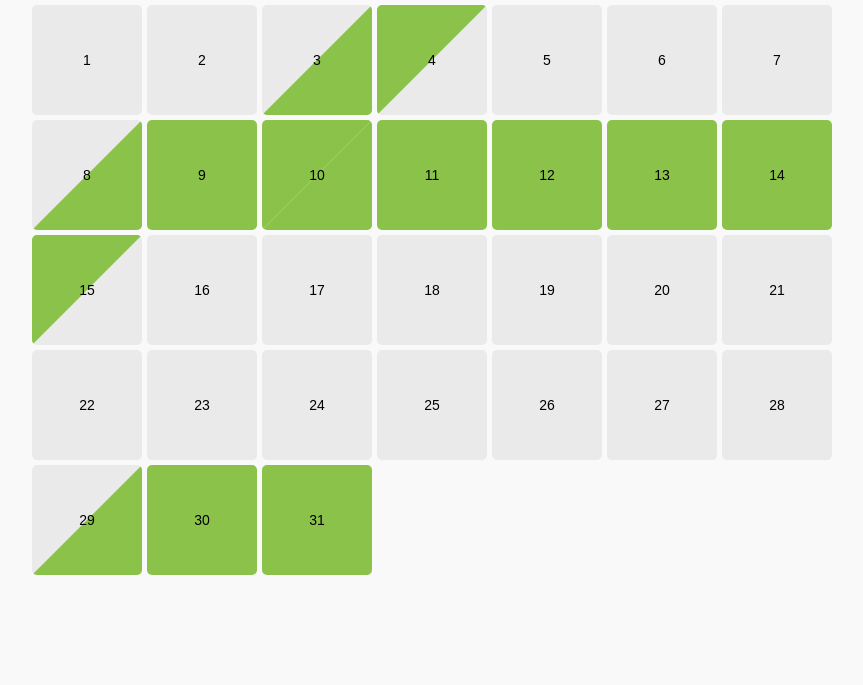
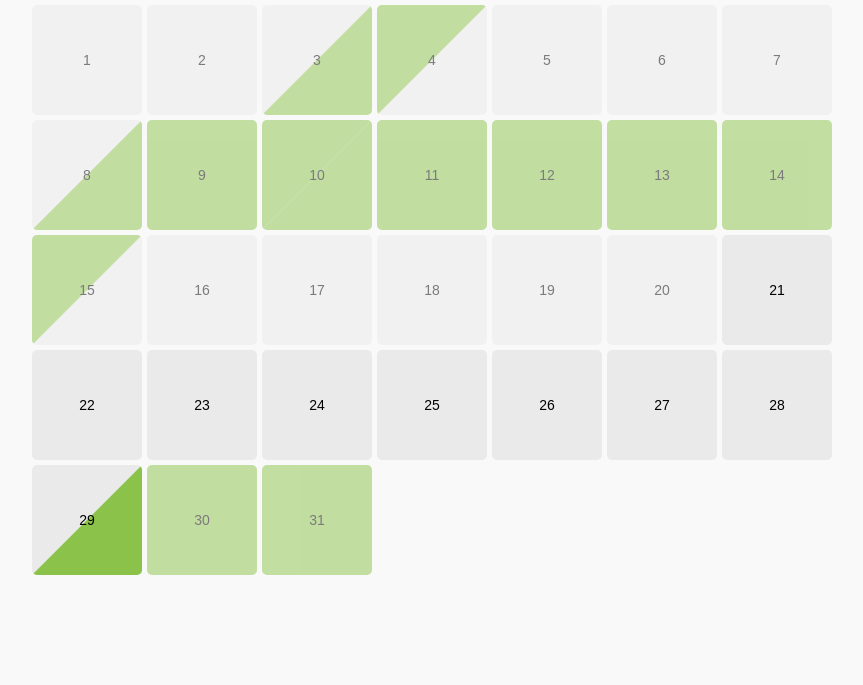
Before and after one commit to WolfDenCode/Reservation-UI, a plain HTML site: page index.html in a window 1280 px wide. Shown: the part 115-800 px from the top of the page, without its empty margins (208-1071 px from the left). Drawn offline with Linux system fonts and the light colour scheme.

Commit message:
Disabled Class Manipulation

```diff
--- a/index.html
+++ b/index.html
@@ -161,9 +161,23 @@
           month: "long",
         })} ${currentYear}`;
 
+        prevMonthBtn.disabled =
+          currentYear == today.getUTCFullYear() &&
+          currentMonth == today.getUTCMonth();
+
         for (let i = 1; i <= daysInMonth; i++) {
           const dayDiv = document.createElement("div");
+
           dayDiv.className = "day";
+          //If the date have already passed then disable those tiles
+          if (
+            i < today.getUTCDate() &&
+            currentYear == today.getUTCFullYear() &&
+            currentMonth == today.getUTCMonth()
+          ) {
+            dayDiv.classList.add("disabled");
+          }
+
           const span = document.createElement("span");
           span.textContent = i;
 
@@ -186,6 +200,7 @@
           currentYear,
           lastDay
         );
+        disableFullyOccupiedTiles();
         persistUserSelection(
           startDate,
           endDate,
@@ -218,6 +233,18 @@
       function clearSelection() {
         document.querySelectorAll(".day").forEach((day) => {
           day.classList.remove("afternoon", "morning", "full", "disabled");
+        });
+      }
+
+      function disableFullyOccupiedTiles() {
+        document.querySelectorAll(".day").forEach((day) => {
+          if (
+            day.classList.contains("full") ||
+            (day.classList.contains("morning") &&
+              day.classList.contains("afternoon"))
+          ) {
+            day.classList.add("disabled");
+          }
         });
       }
 
```
